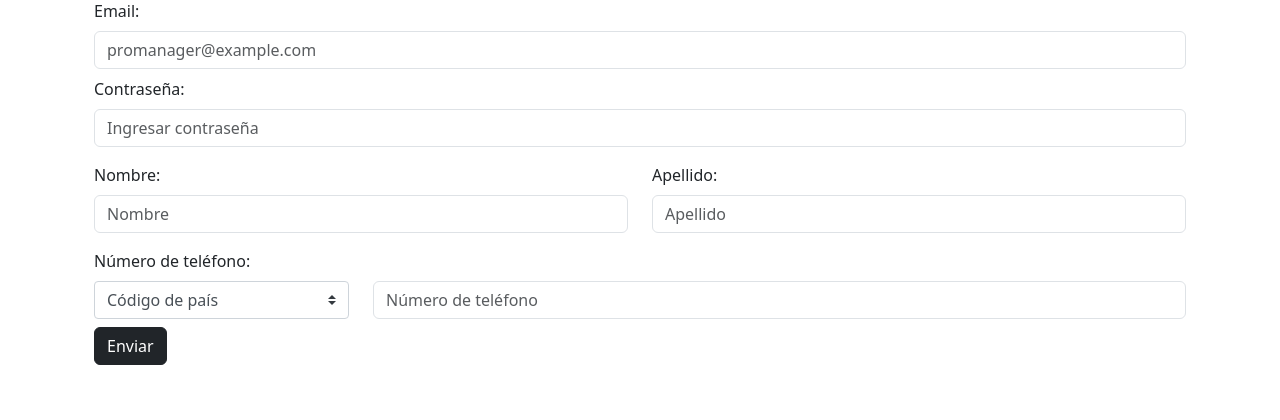
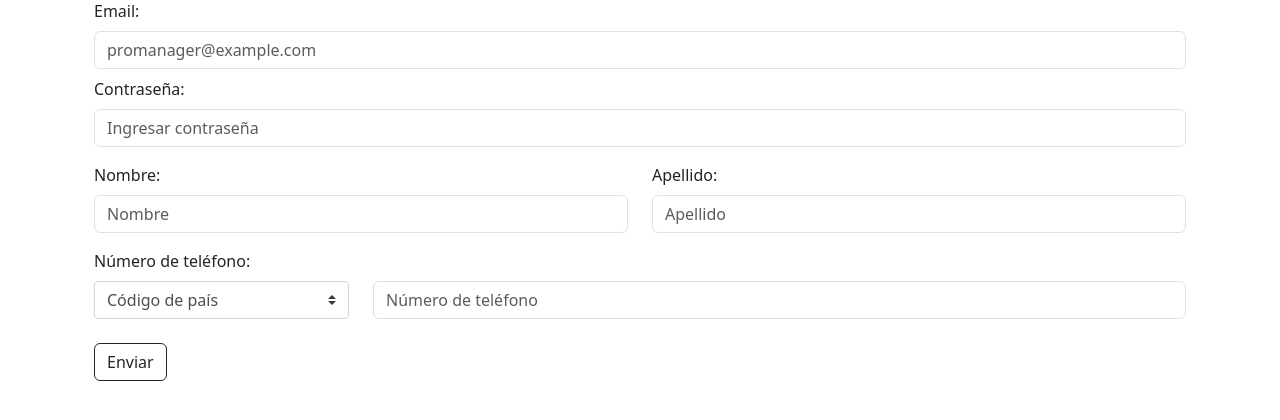
Before and after one commit to ger-rinaldi/promanager, a Python web app: template app/templates/auth/register.html in a window 1280 px wide. Shown: the part 81-501 px from the top of the page. Run offline with Jinja, Linux system fonts and the light colour scheme; the template is opened without the code that fills it, so the values that code supplies are empty.

Commit message:
fix: agregar highligh al boton submit del registro

```diff
--- a/app/templates/auth/register.html
+++ b/app/templates/auth/register.html
@@ -91,7 +91,7 @@
             />
           </div>
         </div>
-        <button type="submit" class="btn btn-dark">Enviar</button>
+        <button type="submit" class="btn btn-outline-dark mt-3">Enviar</button>
       </form>
     </div>
   </div>
```
Lines whose indentation alone changed are shown as unchanged.
